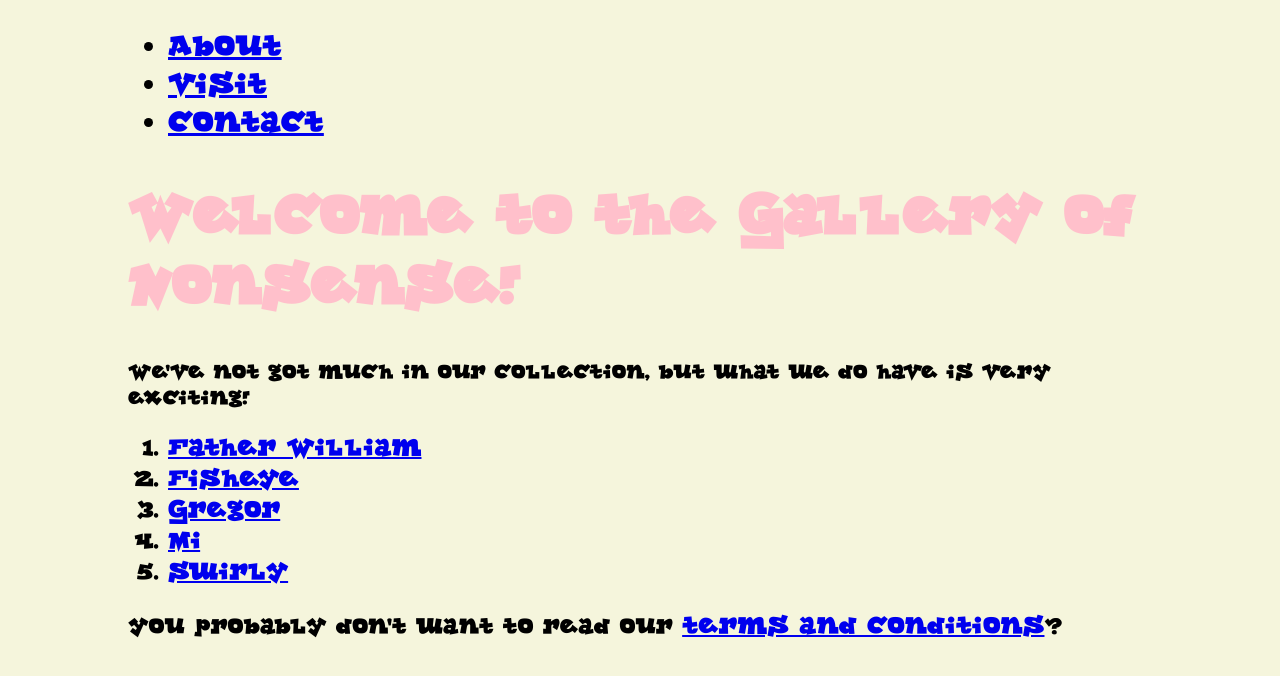
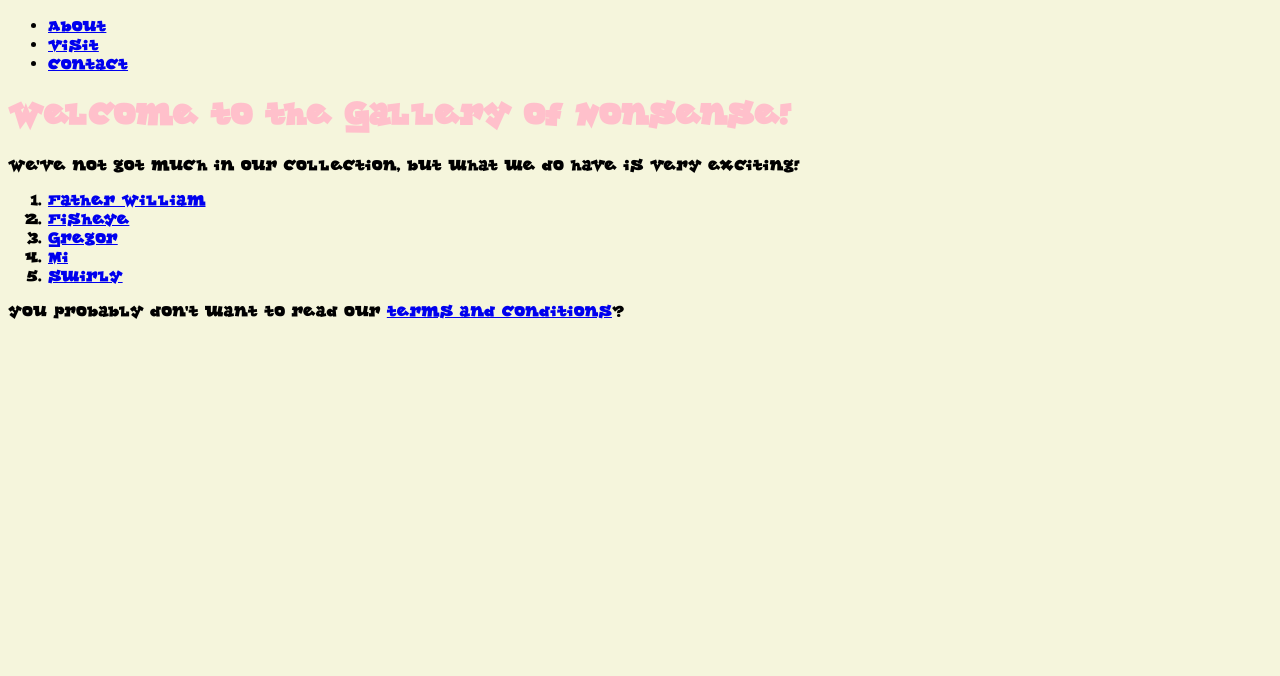
Before and after one commit to kclddh-7aavdm14-2020/week-3-fix-the-gallery-of-nonsense-danielbower, a plain HTML site: page index.html in a window 1280 px wide. Drawn offline with Linux system fonts and the light colour scheme.

Commit message:
Update to global css, collections and also media file names.

```diff
--- a/global.css
+++ b/global.css
@@ -9,15 +9,18 @@ Feel free to play with it!*/
 * {
     font-family: 'lockergnome';
     background-color: beige;
-    font-size: 1.1em;
 }
 
 body {
     max-width: 1024px;
-    margin: 0 auto;
+    margin: 10 auto;
 }
 
 h1 {
-    font-size: 3em;
+    font-size: 2em;
     color: pink;
 }
+
+p {
+    font-size: 1em;
+}
--- a/index.html
+++ b/index.html
@@ -26,7 +26,7 @@
                 <li><a href="collection/father-william/index.html">Father William</a></li>
                 <li><a href="collection/fisheye/index.html">Fisheye</a></li>
                 <li><a href="collection/gregor/index.html">Gregor</a></li>
-                <li><a href="collection/mi/index.html">MI</a></li>
+                <li><a href="collection/miao/index.html">MI</a></li>
                 <li><a href="collection/swirly/index.html">Swirly</a></li>
             </ol>
         </p>
```
Also changed, not shown: collection/miao/index.html (renamed from collection/mi/index.html, +3 -2 lines), collection/swirly/index.html (+3 -2 lines), visit.html (+1 -1 lines), 3 other files.
